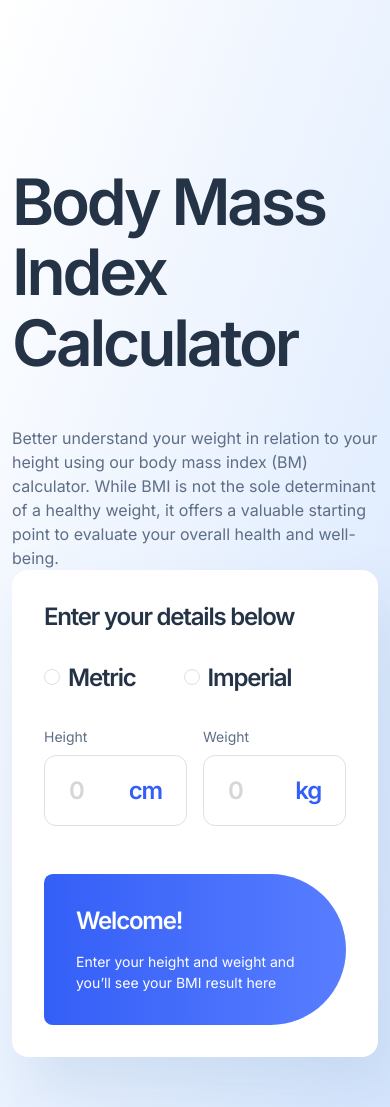
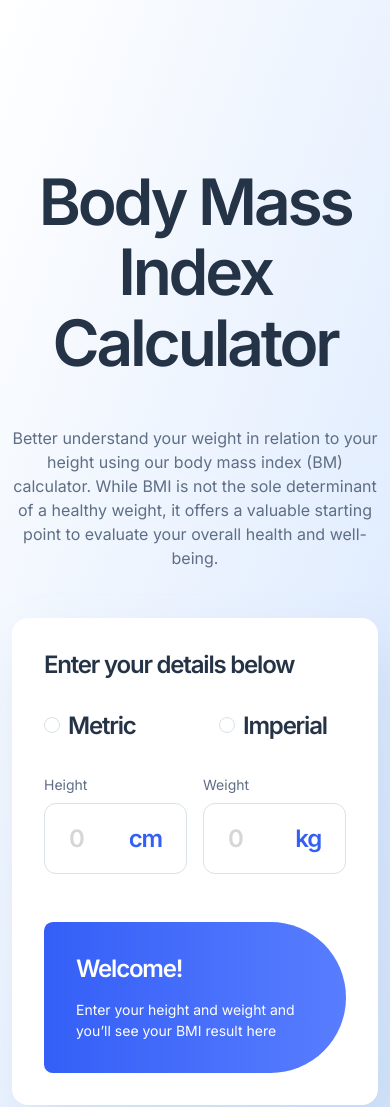
Before and after one commit to EnF1NeeT/BMI-app, a website: page index.html in a window 390 px wide. Shown: the top 1107 px of the page. Drawn offline with nearby package versions, Linux system fonts and the light colour scheme.

Commit message:
Add adaptive view for tablets

```diff
--- a/index.html
+++ b/index.html
@@ -10,7 +10,7 @@
       sizes="32x32"
       href="./assets/images/favicon-32x32.png"
     />
-    <link href="https://cdn.jsdelivr.net/npm/bootstrap@5.3.0-alpha3/dist/css/bootstrap.min.css" rel="stylesheet" integrity="sha384-KK94CHFLLe+nY2dmCWGMq91rCGa5gtU4mk92HdvYe+M/SXH301p5ILy+dN9+nJOZ" crossorigin="anonymous">
+    <link rel="stylesheet" href="node_modules/bootstrap/dist/css/bootstrap.css">
   </head>
     <link rel="stylesheet" href="style.css" />
     <title>Frontend Mentor | Body Mass Index Calculator</title>
@@ -18,11 +18,11 @@
   <body>
     <section class="calculator">
       <div class="container">
-        <div class="row d-flex align-items-center">
-          <div class="col-md-6">
-            <div class="text-content">
+        <div class="row d-flex align-items-center gap-5 gap-lg-0">
+          <div class="col-lg-6 d-lg-block d-flex justify-content-center">
+            <div class="text-content text-center">
               <h1 class="m-0">Body Mass <br />Index Calculator</h1>
-              <p class="m-0 mt-5" style="max-width: 465px">
+              <p class="m-0 mt-5">
                 Better understand your weight in relation to your height using
                 our body mass index (BM) calculator. While BMI is not the sole
                 determinant of a healthy weight, it offers a valuable starting
@@ -30,13 +30,13 @@
               </p>
             </div>
           </div>
-          <div class="col-md-6">
+          <div class="col-lg-6 d-lg-block d-flex justify-content-center">
             <div class="data-wraper d-flex flex-column" style="gap: 32px">
               <div>
                 <h3 class="m-0">Enter your details below</h3>
               </div>
               <div class="d-flex flex-row gap-5">
-                <div class="form-check m-0">
+                <div class="form-check m-0 w-50">
                   <label class="form-check-label" for="flexRadioDefault1">
                     <h3 class="m-0">Metric</h3>
                   </label>
@@ -48,7 +48,7 @@
                     style="margin-top: 6px"
                   />
                 </div>
-                <div class="form-check m-0">
+                <div class="form-check m-0 w-50">
                   <label class="form-check-label" for="flexRadioDefault2">
                     <h3 class="m-0">Imperial</h3>
                   </label>
@@ -64,7 +64,7 @@
               <div class="d-flex flex-row gap-3 w-100">
                 <div class="mb-3 w-100 m-0">
                   <label for="height" class="form-label">Height</label>
-                  <div class="input-group">
+                  <div class="input-group justify-content-between">
                     <input
                       type="text"
                       class="form-control p-0"
@@ -78,7 +78,7 @@
                 </div>
                 <div class="mb-3 w-100 m-0">
                   <label for="weight" class="form-label">Weight</label>
-                  <div class="input-group">
+                  <div class="input-group justify-content-between">
                     <input
                       type="text"
                       class="form-control p-0"
@@ -191,7 +191,7 @@
               </p>
             </div>
           </div>
-          <div class="offset-md-2 col-md-4 p-3">
+          <div class="offset-md-1 col-md-4 p-3">
             <div class="limitations-card">
               <div class="card border-0 p-0 gap-3 bg-transparent">
                 <div class="d-flex align-items-center gap-3">
--- a/style.css
+++ b/style.css
@@ -78,6 +78,9 @@ p {
     rgba(214, 252, 254, 0) 100%
   );
   border-radius: 0px 0px 35px 35px;
+}
+.text-content p {
+  max-width: 465px;
 }
 .data-wraper {
   max-width: 564px;
@@ -204,3 +207,12 @@ p {
   transform: scale(1.05);
   z-index: 10;
 }
+@media (max-width: 768.98px) {
+  .text-content p {
+    max-width: 100%;
+  }
+  .data-wraper {
+    max-width: none;
+    width: 100%;
+  }
+}
```
